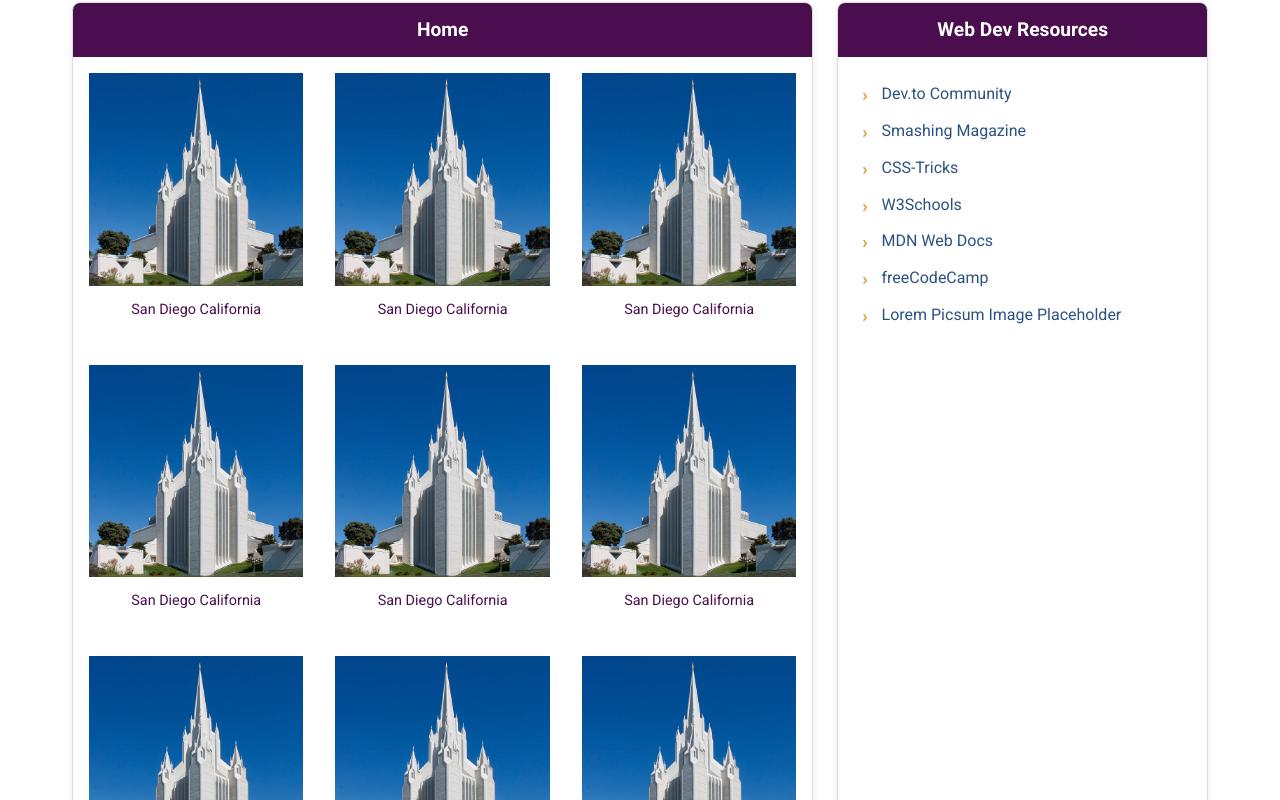
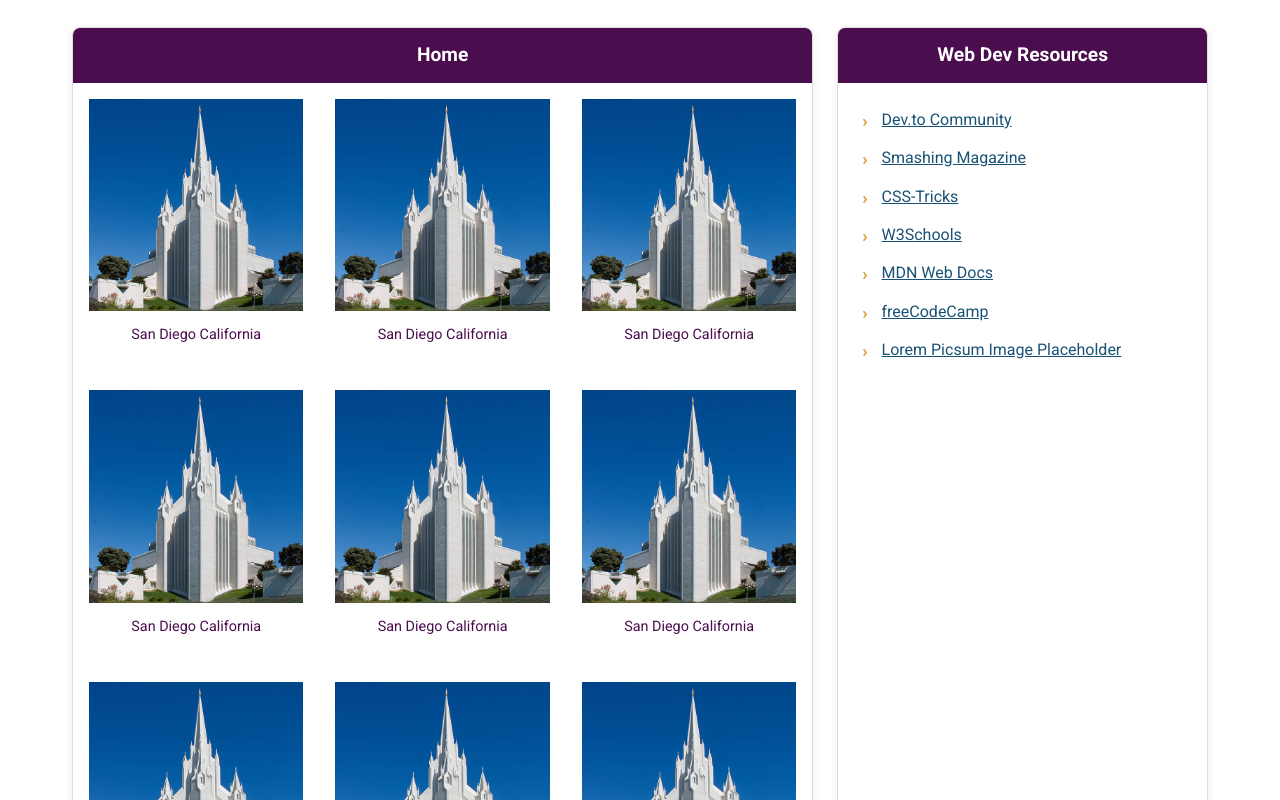
Before and after one commit to ogedz/wdd131, a plain HTML site: page temples.html in a window 1280 px wide. Shown: the part 208-1008 px from the top of the page. Drawn offline with Linux system fonts and the light colour scheme.

Commit message:
change to ihtml

```diff
--- a/temples.html
+++ b/temples.html
@@ -4,13 +4,14 @@
     <meta charset="UTF-8">
     <meta name="viewport" content="width=device-width, initial-scale=1.0">
     <title>WDD 131 – Dynamic Web Fundamentals – Monday Ogedengbe</title>
-    <meta name="description" content="WDD 131 – Dynamic Web Fundamentals. Monday Ogedengbe. A responsive photo album showcasing temples of The Church of Jesus Christ of Latter-day Saints from around the world with filtering capabilities.">
+    <meta name="description" content="WDD 131 – Dynamic Web Fundamentals. Monday Ogedengbe. Latter Day Temples around the World">
     <meta name="author" content="Monday Ogedengbe">
 
     <link rel="preconnect" href="https://fonts.googleapis.com">
     <link rel="preconnect" href="https://fonts.gstatic.com" crossorigin>
     <link href="https://fonts.googleapis.com/css2?family=Roboto:wght@400;700&display=swap" rel="stylesheet">
 
+    <link rel="stylesheet" href="styles/base.css">
     <link rel="stylesheet" href="styles/temples.css">
     <link rel="stylesheet" href="styles/temples-large.css">
 
```
